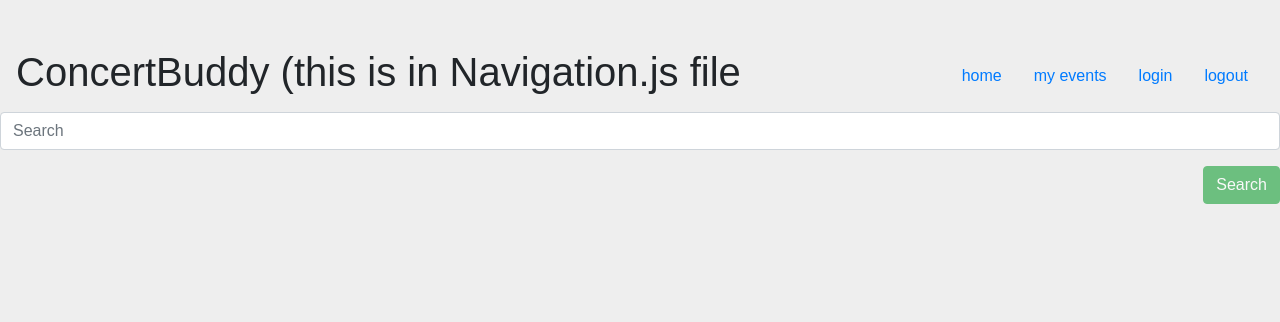
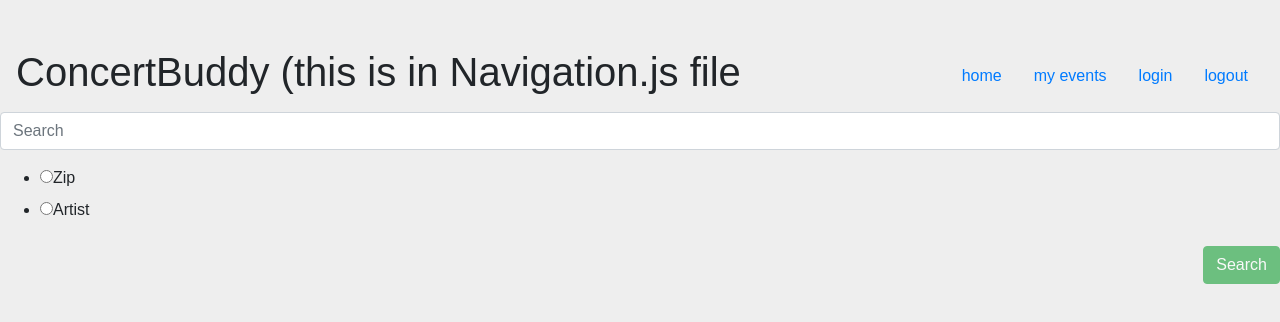
Before and after one commit to sequelizers-2-the-sql/Concert-Buddy, a React (Create React App) app in the folder client/: page / in a window 1280 px wide. Shown: the top 322 px of the page. Built offline with nearby package versions, Linux system fonts and the light colour scheme.

Commit message:
radio buttons

```diff
--- /dev/null
+++ b/client/src/components/RadioButton/index.js
@@ -0,0 +1,32 @@
+import React from "react";
+
+function RadioButton(props) {
+    return(
+        <ul>
+        <li>
+            <label>
+                <input
+                    type="radio"
+                    value="Zip"
+                    checked={props.zip}
+                    onChange={props.change}
+                />
+                Zip
+            </label>
+        </li>
+                <li>
+                <label>
+                    <input
+                        type="radio"
+                        value="Artist"
+                        checked={props.artist}
+                        onChange={props.change}
+                    />
+                    Artist
+                </label>
+            </li>
+            </ul>
+    )
+}
+
+export default RadioButton
--- a/client/src/pages/Home.js
+++ b/client/src/pages/Home.js
@@ -5,32 +5,47 @@ import Navigation from "../components/Navigation.js";
 import API from "../utils/Kick";
 import { Input, FormBtn } from "../components/SearchForm";
 import { List, ListItem } from "../components/EventList";
+import RadioButton from "../components/RadioButton";
 
 class Events extends Component {
   state = {
     events: [],
-    search: ""
+    search: "",
+    selector: ""
   };
 
 handleFormSubmit = event => {
   event.preventDefault();
-  if (this.state.search) {
+  if (this.state.search && this.state.selector) {
+    if (this.state.selector === "Zip") {
     API.concertZip(this.state.search)
       .then(res => {
-        console.log(res);
-        let array = res.data.resultsPage.results.event;
-        let events = array.splice(30);
+        let events = res.data.resultsPage.results.event;
         console.log(events)
         this.setState({events: events, search: ""})
-
       }
       )
       .catch(err => console.log(err));
+    } else if (this.state.selector === "Artist") {
+      API.concertArtist(this.state.search)
+        .then(res => {
+          console.log(res)
+          let events = res.data.resultsPage.results.event;
+          console.log(events)
+          this.setState({events: events, search: ""})
+        })
+    }
   }
 };
 
 attendEvent = event => {
   console.log(this.state.events[event.target.value]);
+}
+
+handleRadioChange = event => {
+  this.setState({
+    selector: event.target.value
+  });
 }
 
 handleInputChange = event => {
@@ -49,6 +64,12 @@ render() {
         name="search"
         placeholder="Search"
       />
+
+      <RadioButton
+      zip={this.state.selector === "Zip"}
+      artist={this.state.selector === "Artist"}
+      change={this.handleRadioChange}
+/>
       <FormBtn
         disabled={!(this.state.search)}
         onClick={this.handleFormSubmit}
--- a/client/src/utils/Kick.js
+++ b/client/src/utils/Kick.js
@@ -4,8 +4,8 @@ export default {
   concertArtist: function(artist) {
     return axios.get(`https://api.songkick.com/api/3.0/search/artists.json?apikey=5lteuiQE9y5NzSiJ&query=` + artist )
       .then((response) => {
-          let jsonResponse = JSON.parse(response);
-          let artistId = jsonResponse.resultsPage.results.artist[0].id
+          let artistId = +response.data.resultsPage.results.artist[0].id
+          console.log(artistId);
           return axios.get(`https://api.songkick.com/api/3.0/artists/${artistId}/calendar.json?apikey=5lteuiQE9y5NzSiJ`)
     })
   },
```
